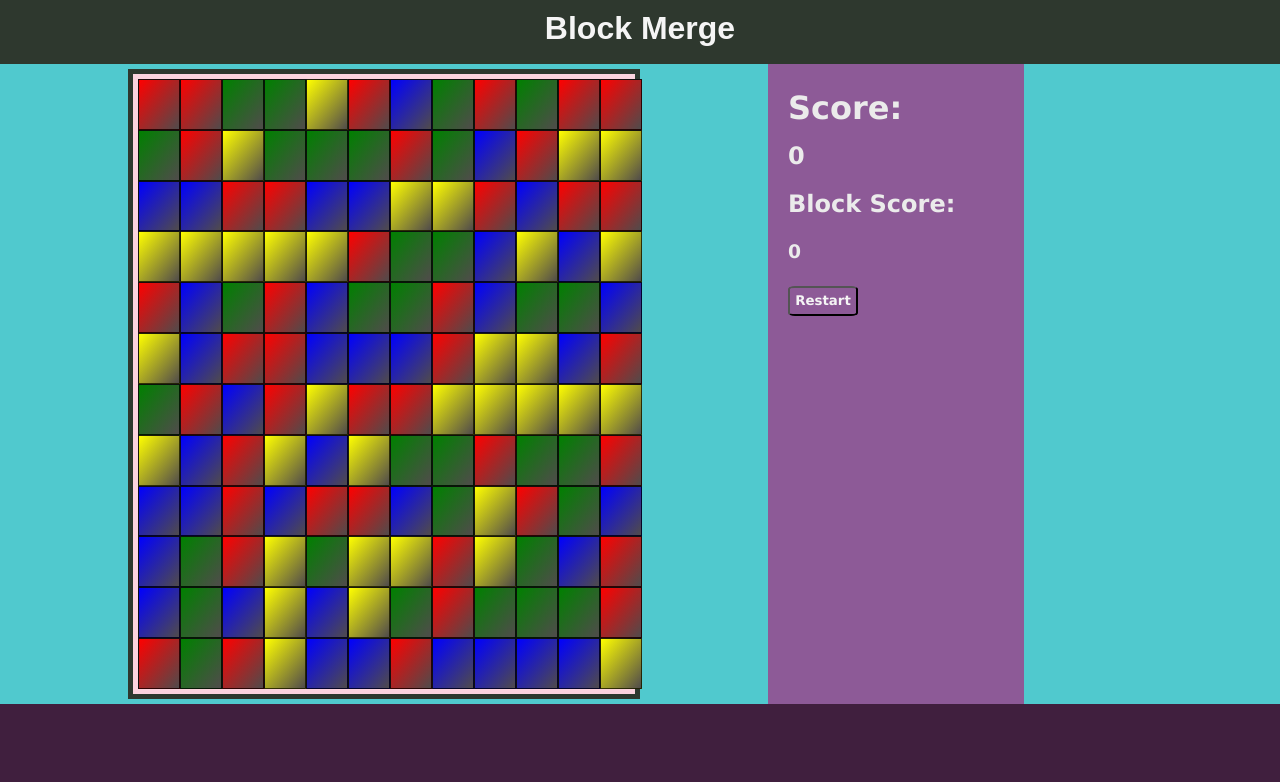
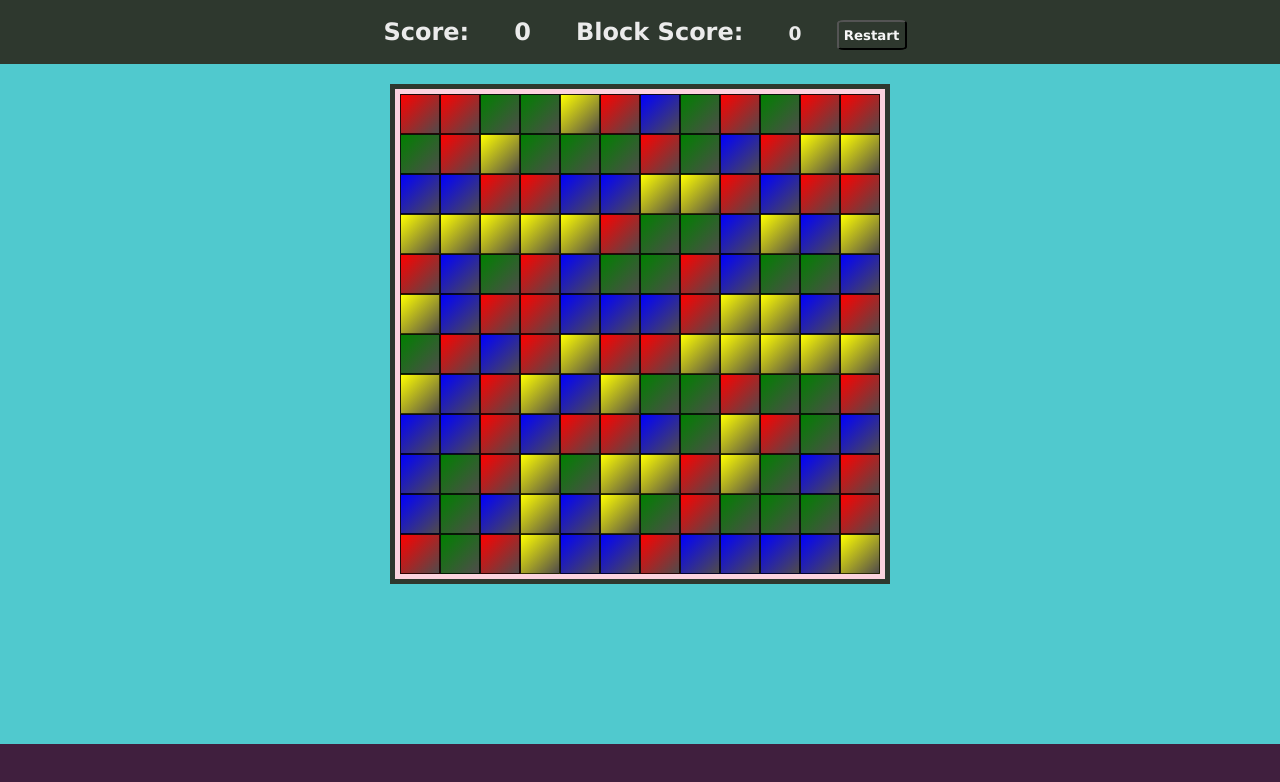
Before and after one commit to rajnishad14/rajnishad14-blockmerge, a plain HTML site: page index.html in a window 1280 px wide. Drawn offline with Linux system fonts and the light colour scheme.

Commit message:
chnaged view for better experience

```diff
--- a/index.html
+++ b/index.html
@@ -8,7 +8,15 @@
     <link rel="stylesheet" href="./style.css" />
   </head>
   <body>
-    <nav>Block Merge</nav>
+    <nav>
+      <div class="score">
+        <h1>Score:</h1>
+        <h2 id="score">0</h2>
+        <h2>Block Score:</h2>
+        <h3 id="blockscore">0</h3>
+        <button onclick="restart()">Restart</button>
+      </div>
+    </nav>
     <div class="main">
       <div class="board">
         <div class="cell"></div>
@@ -156,13 +164,6 @@
         <div class="cell"></div>
         <div class="cell"></div>
       </div>
-      <div class="score">
-        <h1>Score:</h1>
-        <h2 id="score">0</h2>
-        <h2>Block Score:</h2>
-        <h3 id="blockscore">0</h3>
-        <button onclick="restart()">Restart</button>
-      </div>
     </div>
     <script src="./script.js"></script>
   </body>
--- a/style.css
+++ b/style.css
@@ -12,16 +12,13 @@ nav {
   background-color: #2e382e;
   color: whitesmoke;
   text-align: center;
-  font-size: 2rem;
   font-family: Arial, Helvetica, sans-serif;
-  font-weight: bold;
-  padding: 10px;
+  padding-top: 10px;
 }
 .main {
-  display: grid;
-  grid-template-columns: 3fr 1fr 1fr;
   background-color: #50c9ce;
-  height: 80vh;
+  height: 85vh;
+  padding: 15px;
 }
 .board {
   display: grid;
@@ -30,20 +27,25 @@ nav {
   margin: 5px auto;
   border: 5px solid #2e382e;
   background-color: #fcd3de;
-  width: 40vw;
+  width: fit-content;
 }
 
 .cell {
   border: 1px solid rgba(0, 0, 0, 0.8);
-  padding: 20px;
+  height: 40px;
+  width: 40px;
 }
 
 .score {
   color: #ebebeb;
   font-family: Verdana, Geneva, Tahoma, sans-serif;
-  line-height: 3rem;
-  background-color: #8d5a97;
-  padding: 20px;
+}
+
+h1,
+h2,
+h3 {
+  display: inline;
+  margin: 20px;
 }
 
 .score button {
@@ -56,6 +58,7 @@ nav {
   font-weight: bold;
   border-radius: 10%;
   cursor: pointer;
+  margin: 10px;
 }
 
 .red {
@@ -77,6 +80,7 @@ nav {
 
 .clicked {
   border: 1px solid rgba(0, 0, 0, 0.8);
-  padding: 20px;
+  height: 40px;
+  width: 40px;
   background-color: white;
 }
```
